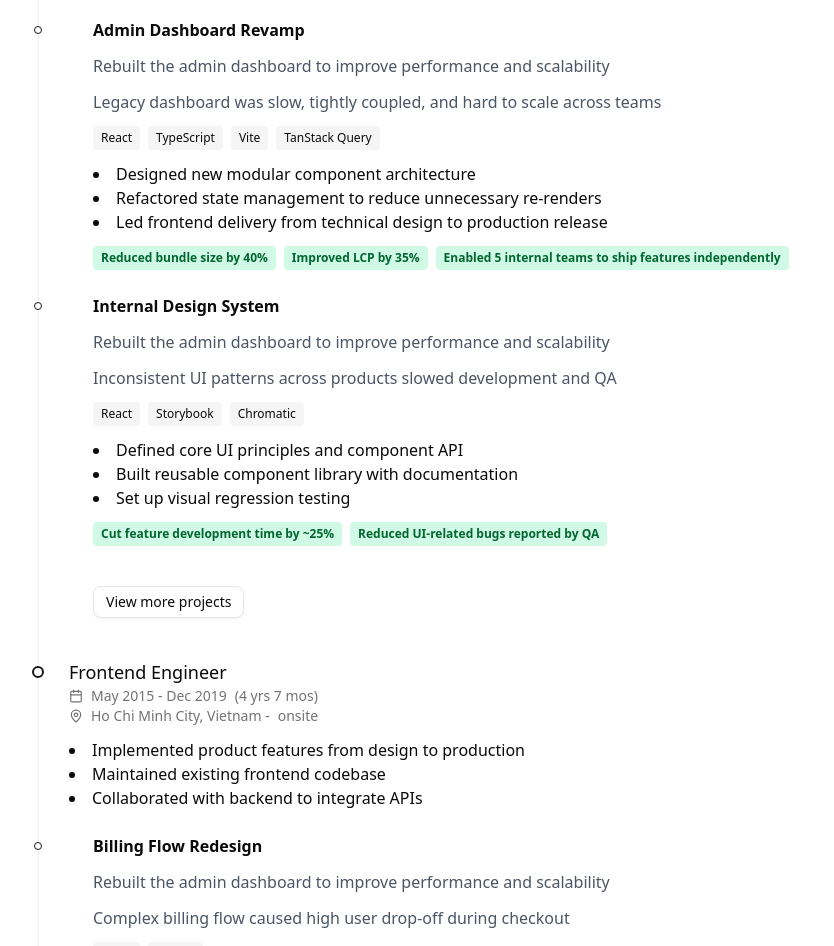
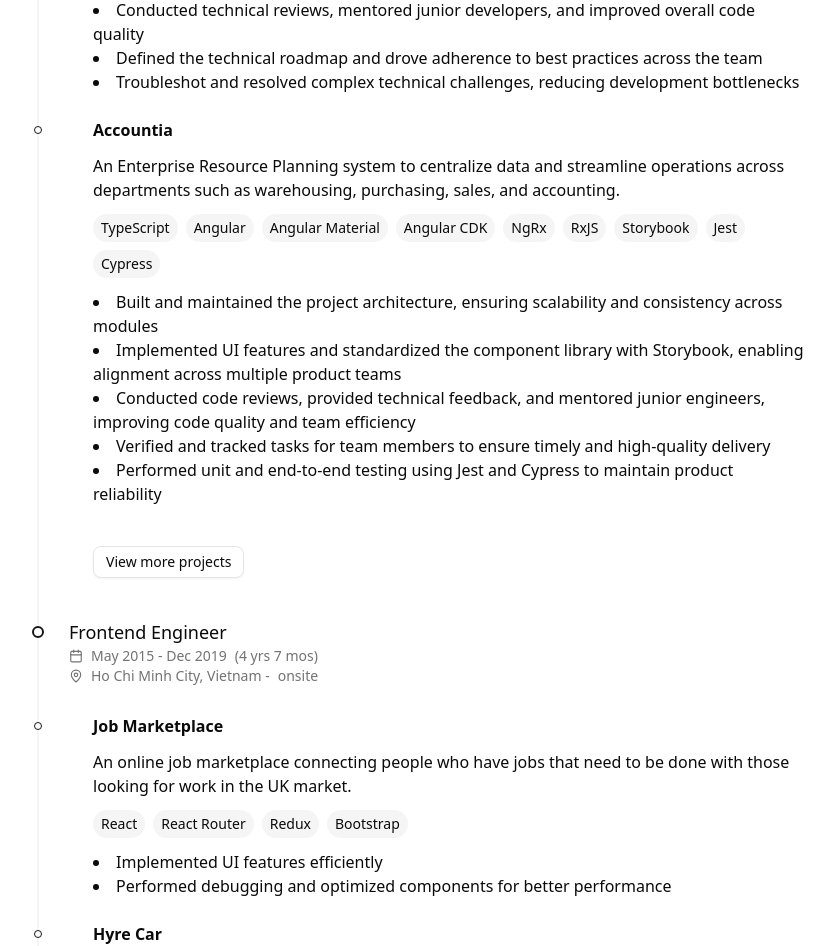
Before and after one commit to truonghungit/portfolio, a React (Vite) app: page / in a window 1280 px wide. Shown: the part 3200-4146 px from the top of the page, without its empty margins (219-1053 px from the left). Built offline with nearby package versions, Linux system fonts and the light colour scheme.

Commit message:
feat: update work experience projects with new descriptions, actions, and tech stacks

```diff
--- a/src/components/section/work-experience.tsx
+++ b/src/components/section/work-experience.tsx
@@ -19,7 +19,7 @@ function ImpactBadge({ children }: { children: React.ReactNode }) {
 
 const TechTag = ({ tech }: { tech: string }) => {
   return (
-    <span className='inline-block bg-secondary px-2 py-1 rounded text-xs'>
+    <span className='inline-block bg-secondary px-2 py-1 rounded-full text-sm'>
       {tech}
     </span>
   );
@@ -28,12 +28,12 @@ const TechTag = ({ tech }: { tech: string }) => {
 const ProjectCard = ({ project }: { project: ExperienceProject }) => {
   return (
     <div className='relative'>
-      <div className='border-primary bg-background absolute left-[-59px] top-2 size-2 rounded-full border' />
+      <div className='border-primary bg-background absolute left-[-50px] md:left-[-59px] top-2 size-2 rounded-full border' />
 
       <div className='space-y-3'>
         <div className='font-semibold'>{project.name}</div>
-        <div className='text-gray-600'>{project.description}</div>
-        <div className='text-gray-600'>{project.problem}</div>
+        <div className=''>{project.description}</div>
+        {/* TODO: Hide for now <div className=''>{project.problem}</div> */}
         <div className='flex flex-wrap gap-2'>
           {project.techStack.map((tech: string, idx: number) => (
             <TechTag
@@ -47,11 +47,13 @@ const ProjectCard = ({ project }: { project: ExperienceProject }) => {
             <li key={idx}>{action}</li>
           ))}
         </ul>
+        {/*
+        TODO: Hide for now
         <div className='flex flex-wrap gap-2'>
           {project.impact.map((metric: string, idx: number) => (
             <ImpactBadge key={idx}>{metric}</ImpactBadge>
           ))}
-        </div>
+        </div> */}
       </div>
     </div>
   );
@@ -113,15 +115,17 @@ const ExperienceCard = ({
       </div>
 
       <div>
+        {/*
+        TODO: Hidden for now
         <ul className='list-disc list-inside mb-2'>
           {experience.responsibilities
             .slice(0, 4)
             .map((item: string, idx: number) => (
               <li key={idx}>{item}</li>
             ))}
-        </ul>
+        </ul> */}
 
-        <div className='pl-6 pt-4 space-y-6'>
+        <div className='pl-4 md:pl-6 pt-4 space-y-6'>
           {highlighted.map((project) => (
             <ProjectCard
               key={project.id}
--- a/src/data/work-experience.ts
+++ b/src/data/work-experience.ts
@@ -87,80 +87,105 @@ export const experiences: Experience[] = [
     ],
     projects: [
       {
-        id: 'admin-dashboard',
-        name: 'Admin Dashboard Revamp',
+        id: 'career-pathway',
+        name: 'Career Pathway',
         description:
-          'Rebuilt the admin dashboard to improve performance and scalability',
+          'Career Pathway is a platform that makes career exploration simple, engaging, and effective. Whether it’s helping a high school student discover their dream job, a professional showcasing their expertise, or a business attracting top talent. ',
         problem:
           'Legacy dashboard was slow, tightly coupled, and hard to scale across teams',
         actions: [
-          'Designed new modular component architecture',
-          'Refactored state management to reduce unnecessary re-renders',
-          'Led frontend delivery from technical design to production release',
+          'Designed and set up the project architecture from scratch, ensuring scalability and maintainability',
+          'Delivered new features efficiently while maintaining existing systems through close collaboration with the team',
+          'Conducted technical reviews, mentored junior developers, and improved overall code quality',
+          'Defined the technical roadmap and drove adherence to best practices across the team ',
+          'Troubleshot and resolved complex technical challenges, reducing development bottlenecks',
         ],
         impact: [
           'Reduced bundle size by 40%',
           'Improved LCP by 35%',
           'Enabled 5 internal teams to ship features independently',
         ],
-        techStack: ['React', 'TypeScript', 'Vite', 'TanStack Query'],
+        techStack: [
+          'TypeScript',
+          'Angular',
+          'Angular Material',
+          'Angular CDK',
+          'NgRx',
+        ],
         highlights: true,
       },
       {
-        id: 'design-system',
-        name: 'Internal Design System',
+        id: 'accountia',
+        name: 'Accountia',
         description:
-          'Rebuilt the admin dashboard to improve performance and scalability',
+          'An Enterprise Resource Planning system to centralize data and streamline operations across departments such as warehousing, purchasing, sales, and accounting.',
         problem:
           'Inconsistent UI patterns across products slowed development and QA',
         actions: [
-          'Defined core UI principles and component API',
-          'Built reusable component library with documentation',
-          'Set up visual regression testing',
+          'Built and maintained the project architecture, ensuring scalability and consistency across modules',
+          'Implemented UI features and standardized the component library with Storybook, enabling alignment across multiple product teams',
+          'Conducted code reviews, provided technical feedback, and mentored junior engineers, improving code quality and team efficiency ',
+          'Verified and tracked tasks for team members to ensure timely and high-quality delivery',
+          'Performed unit and end-to-end testing using Jest and Cypress to maintain product reliability ',
         ],
         impact: [
           'Cut feature development time by ~25%',
           'Reduced UI-related bugs reported by QA',
         ],
-        techStack: ['React', 'Storybook', 'Chromatic'],
+        techStack: [
+          'TypeScript',
+          'Angular',
+          'Angular Material',
+          'Angular CDK',
+          'NgRx',
+          'RxJS',
+          'Storybook',
+          'Jest',
+          'Cypress',
+        ],
         highlights: true,
       },
       {
-        id: 'design-system',
-        name: 'Internal Design System',
+        id: 'ui-library-online-teaching-platform',
+        name: 'UI library for Online teaching platform',
         description:
-          'Rebuilt the admin dashboard to improve performance and scalability',
+          'The online teaching platform is a comprehensive digital teaching and learning toolkit that has become an integral part of the practice of thousands of teachers worldwide. It assists with differentiation, student engagement, feedback, and assessment. Its rich data insights are perfect for tracking student progress.',
         problem:
           'Inconsistent UI patterns across products slowed development and QA',
         actions: [
-          'Defined core UI principles and component API',
-          'Built reusable component library with documentation',
-          'Set up visual regression testing',
+          'Migrated existing components from Vue.js to React ',
+          'Developed new UI components to support product features and enhance user experience ',
         ],
         impact: [
           'Cut feature development time by ~25%',
           'Reduced UI-related bugs reported by QA',
         ],
-        techStack: ['React', 'Storybook', 'Chromatic'],
+        techStack: [
+          'React',
+          'Vue',
+          'Storybook',
+          'Tailwind CSS',
+          'Jest',
+          'Rollup',
+        ],
         highlights: false,
       },
       {
-        id: 'design-system',
-        name: 'Internal Design System',
+        id: 'rate-it',
+        name: 'RateIt',
         description:
-          'Rebuilt the admin dashboard to improve performance and scalability',
+          'A rating system, intelligent and dynamic micro surveys, available across all channels, ensures you are really listening to your customer at every meaningful moment, without ever delivering an annoying survey.',
         problem:
           'Inconsistent UI patterns across products slowed development and QA',
         actions: [
-          'Defined core UI principles and component API',
-          'Built reusable component library with documentation',
-          'Set up visual regression testing',
+          'Maintain existing systems and deliver new features by streamlining workflows and reducing deployment times',
+          'Develop and execute comprehensive unit tests to ensure code reliability and functionality.',
         ],
         impact: [
           'Cut feature development time by ~25%',
           'Reduced UI-related bugs reported by QA',
         ],
-        techStack: ['React', 'Storybook', 'Chromatic'],
+        techStack: ['TypeScript', 'Angular'],
         highlights: false,
       },
     ],
@@ -180,22 +205,38 @@ export const experiences: Experience[] = [
     ],
     projects: [
       {
-        id: 'billing-flow',
-        name: 'Billing Flow Redesign',
+        id: 'job-marketplace',
+        name: 'Job Marketplace',
         description:
-          'Rebuilt the admin dashboard to improve performance and scalability',
+          'An online job marketplace connecting people who have jobs that need to be done with those looking for work in the UK market.',
         problem:
           'Complex billing flow caused high user drop-off during checkout',
         actions: [
-          'Reworked user flow based on analytics and user feedback',
-          'Implemented step-based checkout UI',
-          'Optimized form validation and error handling',
+          'Implemented UI features efficiently',
+          'Performed debugging and optimized components for better performance',
         ],
         impact: [
           'Reduced checkout drop-off rate by 18%',
           'Increased successful payments',
         ],
-        techStack: ['React', 'Formik'],
+        techStack: ['React', 'React Router', 'Redux', 'Bootstrap'],
+        highlights: true,
+      },
+      {
+        id: 'hyre-car',
+        name: 'Hyre Car',
+        description: 'Rent your car out to others for extra income.',
+        problem:
+          'Complex billing flow caused high user drop-off during checkout',
+        actions: [
+          'Implemented UI features efficiently',
+          'Performed debugging and optimized components for better performance',
+        ],
+        impact: [
+          'Reduced checkout drop-off rate by 18%',
+          'Increased successful payments',
+        ],
+        techStack: ['PHP', 'JavaScript', 'jQuery', 'Bootstrap'],
         highlights: true,
       },
     ],
```
